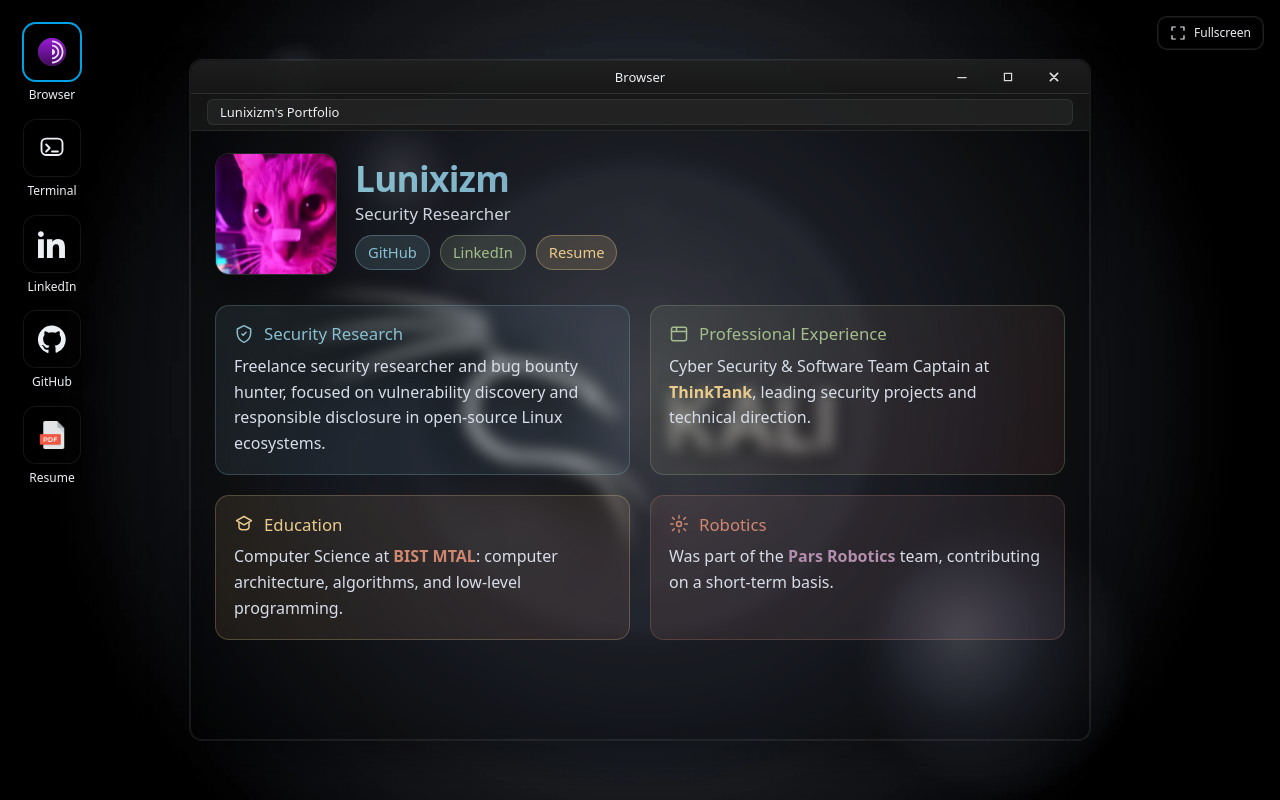
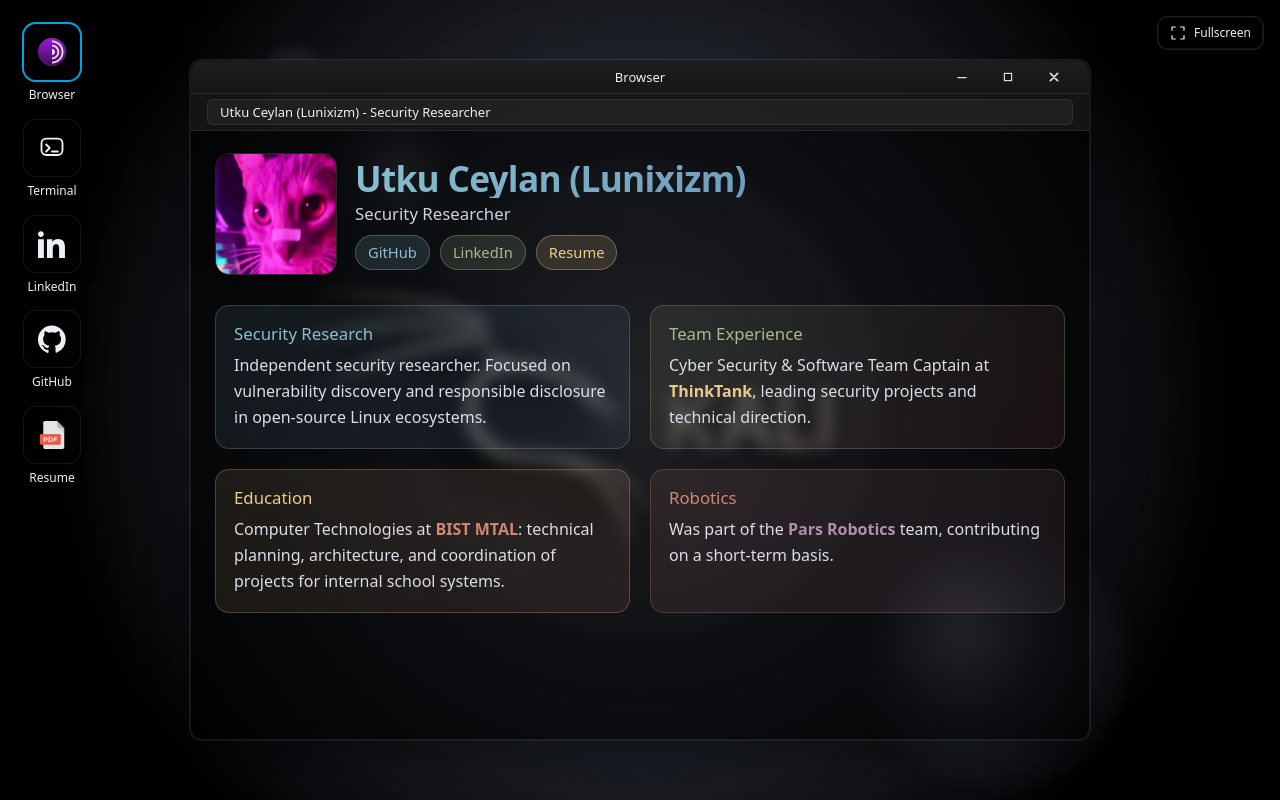
Before and after one commit to Lunixizm0/Lunix-Portfolio, a React (Vite) app: page / in a window 1280 px wide. Built offline with nearby package versions, Linux system fonts and the light colour scheme.

Commit message:
gecko backgroun, resume and history command fixed. boosted opacity etc

```diff
--- a/src/App.tsx
+++ b/src/App.tsx
@@ -1,4 +1,4 @@
-import { createContext, useEffect, useState } from "react";
+import { createContext, useEffect, useRef, useState } from "react";
 import { DefaultTheme, ThemeProvider } from "styled-components";
 import { useTheme } from "./hooks/useTheme";
 import GlobalStyle from "./components/styles/GlobalStyle";
@@ -83,6 +83,7 @@
   const [resumeMounted, setResumeMounted] = useState(false);
   const [resumeVisible, setResumeVisible] = useState(false);
   const [resumeMaximized, setResumeMaximized] = useState(false);
+  const resumeOpenedRef = useRef(false);
 
   // z-index stacking for windows (desktop): highest index on last focused
   const [zTop, setZTop] = useState(500);
@@ -128,6 +129,18 @@
       setTerminalMaximized(false);
     }
   }, [isMobile, themeLoaded]);
+
+  // Listen for open-resume events from terminal command
+  useEffect(() => {
+    const handler = () => {
+      if (!resumeOpenedRef.current) {
+        resumeOpenedRef.current = true;
+        handleOpenResume();
+      }
+    };
+    document.addEventListener('open-resume', handler);
+    return () => document.removeEventListener('open-resume', handler);
+  });
 
   // Disable browser's default behavior
   useEffect(() => {
@@ -184,24 +197,24 @@
   const handleToggleMaximize = () => { setTerminalMaximized(prev => !prev); setTerminalVisible(true); };
 
   // Resume window handlers
-  const handleResumeClose = () => { setResumeMounted(false); setResumeVisible(false); setResumeMaximized(false); };
+  const handleResumeClose = () => { resumeOpenedRef.current = false; setResumeMounted(false); setResumeVisible(false); setResumeMaximized(false); };
   const handleResumeMinimize = () => { setResumeVisible(false); setResumeMaximized(false); };
   const handleOpenResume = () => {
     if (isMobile) {
-      // Force maximized on mobile
       setResumeMounted(true);
       setResumeVisible(true);
       setResumeMaximized(true);
       bringResumeToFront();
       return;
     }
-    // Center on open (desktop)
     const ww = window.innerWidth, wh = window.innerHeight;
-    const w = rsW, h = rsH;
-    setRsX(Math.max(0, Math.round((ww - w) / 2)));
-    setRsY(Math.max(0, Math.round((wh - h) / 2)));
+    setRsX(0);
+    setRsY(0);
+    setRsW(ww);
+    setRsH(wh);
     if (!resumeMounted) setResumeMounted(true);
     setResumeVisible(true);
+    setResumeMaximized(true);
     bringResumeToFront();
   };
   const handleResumeToggleMax = () => { setResumeMaximized(p => !p); setResumeVisible(true); };
@@ -259,7 +272,6 @@
             {welcomeMounted && (
               <WelcomeBrowserWindow
                 onClose={handleWelcomeClose}
-                // On mobile: only close button (omit minimize/maximize)
                 onMinimize={!isMobile ? handleWelcomeMinimize : undefined}
                 onToggleMaximize={!isMobile ? handleWelcomeToggleMax : undefined}
                 isMaximized={welcomeMaximized}
@@ -269,6 +281,7 @@
                 onResize={({ width, height, x, y }) => { if (x!==undefined) setWbX(x); if (y!==undefined) setWbY(y); setWbW(width); setWbH(height); bringBrowserToFront(); }}
                 onFocus={bringBrowserToFront}
                 zIndex={zBrowser}
+                onOpenResume={handleOpenResume}
               />
             )}
 
--- a/src/components/Output.tsx
+++ b/src/components/Output.tsx
@@ -33,9 +33,7 @@
     const full = ['sudo', ...arg].join(' ');
     return (
       <OutputContainer>
-        <GeneralOutput>{full}: command not found</GeneralOutput>
-        <GeneralOutput>Hint: sudo: unable to resolve host kali: Name or service not known</GeneralOutput>
-        <GeneralOutput>Hint: you are already root</GeneralOutput>
+        <GeneralOutput>Nah, least privilage concept. There is no need for that.</GeneralOutput>
       </OutputContainer>
     );
   }
--- a/src/components/ResumeWindow.tsx
+++ b/src/components/ResumeWindow.tsx
@@ -20,7 +20,7 @@
   position: fixed;
   box-sizing: border-box;
   ${({ theme }) => theme.backgroundImage && `
-    background: rgba(0, 0, 0, 0.35);
+    background: rgba(0, 0, 0, 0.65);
     border-radius: 12px;
     box-shadow: 0 20px 40px rgba(0, 0, 0, 0.4), 0 0 0 1px rgba(255, 255, 255, 0.1);
     overflow: hidden;
--- a/src/components/TerminalWindow.tsx
+++ b/src/components/TerminalWindow.tsx
@@ -21,7 +21,7 @@
 
 const WindowFrame = styled.div<{ maximized?: boolean; hidden?: boolean; x?: number; y?: number; width?: number; height?: number; isTransforming?: boolean; zIndex?: number }>`
   ${({ theme }) => theme.backgroundImage && `
-    background: rgba(0, 0, 0, 0.35);
+    background: rgba(0, 0, 0, 0.65);
     border-radius: 12px;
     box-shadow: 0 20px 40px rgba(0, 0, 0, 0.4), 0 0 0 1px rgba(255, 255, 255, 0.1);
     overflow: hidden;
--- a/src/components/WelcomeBrowserWindow.tsx
+++ b/src/components/WelcomeBrowserWindow.tsx
@@ -14,6 +14,7 @@
   visible?: boolean;
   onFocus?: () => void;
   zIndex?: number;
+  onOpenResume?: () => void;
 };
 
 const Frame = styled.div<{ x?: number; y?: number; width?: number; height?: number; maximized?: boolean; hidden?: boolean; isTransforming?: boolean; zIndex?: number }>`
@@ -22,7 +23,7 @@
   display: flex;
   flex-direction: column;
   ${({ theme }) => theme.backgroundImage && `
-    background: rgba(0, 0, 0, 0.35);
+    background: rgba(0, 0, 0, 0.65);
     border-radius: 12px;
     box-shadow: 0 20px 40px rgba(0, 0, 0, 0.4), 0 0 0 1px rgba(255, 255, 255, 0.1);
     overflow: hidden;
@@ -136,7 +137,7 @@
 const MIN_W = 520; const MIN_H = 340;
 const clamp = (v: number, min: number, max: number) => Math.max(min, Math.min(max, v));
 
-const WelcomeBrowserWindow: React.FC<Props> = ({ onClose, onMinimize, isMaximized = false, onToggleMaximize, x = 140, y = 60, width = 900, height = 680, onMove, onResize, visible = true, onFocus, zIndex }) => {
+const WelcomeBrowserWindow: React.FC<Props> = ({ onClose, onMinimize, isMaximized = false, onToggleMaximize, x = 140, y = 60, width = 900, height = 680, onMove, onResize, visible = true, onFocus, zIndex, onOpenResume }) => {
   const posRef = useRef({ x, y });
   const sizeRef = useRef({ width, height });
   useEffect(() => { posRef.current = { x, y }; }, [x, y]);
@@ -228,7 +229,7 @@
       )}
 
       <Toolbar>
-        <LocationBar>Lunixizm's Portfolio</LocationBar>
+        <LocationBar>Utku Ceylan (Lunixizm) - Security Researcher</LocationBar>
       </Toolbar>
 
       <Content maximized={isMaximized}>
@@ -248,7 +249,7 @@
             <img
               className="welcome-avatar"
               src="/favicon.webp"
-              alt="Lunixizm"
+              alt="Utku Ceylan"
               style={{
                 width: '120px',
                 height: '120px',
@@ -267,7 +268,7 @@
                 WebkitTextFillColor: 'transparent',
                 fontWeight: 800,
                 letterSpacing: '-0.02em'
-              }}>Lunixizm</h1>
+              }}>Utku Ceylan (Lunixizm)</h1>
               <p style={{
                 margin: '6px 0 0 0',
                 fontSize: '1.05rem',
@@ -287,8 +288,8 @@
                 <a href="https://www.linkedin.com/in/utku-ceylan-" target="_blank" rel="noreferrer" style={{
                   textDecoration: 'none', color: '#A3BE8C', background: 'rgba(163, 190, 140, 0.15)', padding: '8px 12px', borderRadius: '999px', border: '1px solid rgba(163,190,140,0.35)', fontSize: '0.92rem'
                 }}>LinkedIn</a>
-                <a href="/Resume.pdf" target="_blank" rel="noreferrer" style={{
-                  textDecoration: 'none', color: '#EBCB8B', background: 'rgba(235, 203, 139, 0.15)', padding: '8px 12px', borderRadius: '999px', border: '1px solid rgba(235,203,139,0.35)', fontSize: '0.92rem'
+                <a href="/Resume.pdf" onClick={(e) => { e.preventDefault(); onOpenResume?.(); }} style={{
+                  textDecoration: 'none', color: '#EBCB8B', background: 'rgba(235, 203, 139, 0.15)', padding: '8px 12px', borderRadius: '999px', border: '1px solid rgba(235,203,139,0.35)', fontSize: '0.92rem', cursor: 'pointer'
                 }}>Resume</a>
               </div>
             </div>
@@ -313,15 +314,11 @@
               onMouseEnter={(e) => { e.currentTarget.style.transform = 'translateY(-3px)'; e.currentTarget.style.boxShadow = '0 14px 30px rgba(136, 192, 208, 0.18)'; }}
               onMouseLeave={(e) => { e.currentTarget.style.transform = 'translateY(0)'; e.currentTarget.style.boxShadow = 'none'; }}
             >
-              <div style={{ display: 'flex', alignItems: 'center', marginBottom: '10px', gap: '10px' }}>
-                <svg width="20" height="20" viewBox="0 0 24 24" fill="none" stroke="#88C0D0" strokeWidth="1.8" strokeLinecap="round" strokeLinejoin="round" aria-hidden="true">
-                  <path d="M12 2 L20 6 V11 C20 16 16.5 20 12 22 C7.5 20 4 16 4 11 V6 Z" />
-                  <path d="M9.5 12 L11 13.5 L14.5 10" />
-                </svg>
+              <div style={{ marginBottom: '10px' }}>
                 <h3 style={{ margin: 0, color: '#88C0D0', fontSize: '1.05rem' }}>Security Research</h3>
               </div>
               <p style={{ margin: 0, lineHeight: 1.6 as any, color: '#D8DEE9' }}>
-                Freelance security researcher and bug bounty hunter, focused on vulnerability discovery and responsible disclosure in open-source Linux ecosystems.
+                Independent security researcher. Focused on vulnerability discovery and responsible disclosure in open-source Linux ecosystems.
               </p>
             </div>
 
@@ -338,13 +335,8 @@
               onMouseEnter={(e) => { e.currentTarget.style.transform = 'translateY(-3px)'; e.currentTarget.style.boxShadow = '0 14px 30px rgba(163, 190, 140, 0.18)'; }}
               onMouseLeave={(e) => { e.currentTarget.style.transform = 'translateY(0)'; e.currentTarget.style.boxShadow = 'none'; }}
             >
-              <div style={{ display: 'flex', alignItems: 'center', marginBottom: '10px', gap: '10px' }}>
-                <svg width="20" height="20" viewBox="0 0 24 24" fill="none" stroke="#A3BE8C" strokeWidth="1.8" strokeLinecap="round" strokeLinejoin="round" aria-hidden="true">
-                  <rect x="3" y="4" width="18" height="16" rx="2" />
-                  <path d="M3 9 H21" />
-                  <path d="M9 4 V9" />
-                </svg>
-                <h3 style={{ margin: 0, color: '#A3BE8C', fontSize: '1.05rem' }}>Professional Experience</h3>
+              <div style={{ marginBottom: '10px' }}>
+                <h3 style={{ margin: 0, color: '#A3BE8C', fontSize: '1.05rem' }}>Team Experience</h3>
               </div>
               <p style={{ margin: 0, lineHeight: 1.6 as any, color: '#D8DEE9' }}>
                 Cyber Security &amp; Software Team Captain at <strong style={{ color: '#EBCB8B' }}>ThinkTank</strong>, leading security projects and technical direction.
@@ -363,15 +355,11 @@
               onMouseEnter={(e) => { e.currentTarget.style.transform = 'translateY(-3px)'; e.currentTarget.style.boxShadow = '0 14px 30px rgba(235, 203, 139, 0.18)'; }}
               onMouseLeave={(e) => { e.currentTarget.style.transform = 'translateY(0)'; e.currentTarget.style.boxShadow = 'none'; }}
             >
-              <div style={{ display: 'flex', alignItems: 'center', marginBottom: '10px', gap: '10px' }}>
-                <svg width="20" height="20" viewBox="0 0 24 24" fill="none" stroke="#EBCB8B" strokeWidth="1.8" strokeLinecap="round" strokeLinejoin="round" aria-hidden="true">
-                  <path d="M12 3 L21 8 L12 13 L3 8 Z" />
-                  <path d="M6 10.5 V16 C6 17.5 8.5 19 12 19 C15.5 19 18 17.5 18 16 V10.5" />
-                </svg>
+              <div style={{ marginBottom: '10px' }}>
                 <h3 style={{ margin: 0, color: '#EBCB8B', fontSize: '1.05rem' }}>Education</h3>
               </div>
               <p style={{ margin: 0, lineHeight: 1.6 as any, color: '#D8DEE9' }}>
-                Computer Science at <strong style={{ color: '#D08770' }}>BIST MTAL</strong>: computer architecture, algorithms, and low-level programming.
+                Computer Technologies at <strong style={{ color: '#D08770' }}>BIST MTAL</strong>: technical planning, architecture, and coordination of projects for internal school systems.
               </p>
             </div>
 
@@ -387,11 +375,7 @@
               onMouseEnter={(e) => { e.currentTarget.style.transform = 'translateY(-3px)'; e.currentTarget.style.boxShadow = '0 14px 30px rgba(208, 135, 112, 0.18)'; }}
               onMouseLeave={(e) => { e.currentTarget.style.transform = 'translateY(0)'; e.currentTarget.style.boxShadow = 'none'; }}
             >
-              <div style={{ display: 'flex', alignItems: 'center', marginBottom: '10px', gap: '10px' }}>
-                <svg width="20" height="20" viewBox="0 0 24 24" fill="none" stroke="#D08770" strokeWidth="1.8" strokeLinecap="round" strokeLinejoin="round" aria-hidden="true">
-                  <circle cx="12" cy="12" r="3" />
-                  <path d="M12 2 V5 M12 19 V22 M4.2 4.2 L6.3 6.3 M17.7 17.7 L19.8 19.8 M2 12 H5 M19 12 H22 M4.2 19.8 L6.3 17.7 M17.7 6.3 L19.8 4.2" />
-                </svg>
+              <div style={{ marginBottom: '10px' }}>
                 <h3 style={{ margin: 0, color: '#D08770', fontSize: '1.05rem' }}>Robotics</h3>
               </div>
               <p style={{ margin: 0, lineHeight: 1.6 as any, color: '#D8DEE9' }}>
--- a/src/components/commands/About.tsx
+++ b/src/components/commands/About.tsx
@@ -11,10 +11,10 @@
         Hi, my name is <HighlightSpan>Utku Ceylan</HighlightSpan>.
       </p>
       <p>
-        I'm a <HighlightAlt>Junior Cyber Security Analyst & Team Leader</HighlightAlt> based in Turkey.
+        I'm a <HighlightAlt>Junior Security Researcher & Team Leader</HighlightAlt> based in Turkey.
       </p>
       <p>
-        I am passionate about penetration testing and coding.
+        I am passionate about security research in large ecosystems.
       </p>
     </AboutWrapper>
   );
--- a/src/components/commands/Email.tsx
+++ b/src/components/commands/Email.tsx
@@ -10,11 +10,11 @@
   const currentCommand = _.split(history[0], " ");
 
   if (rerender && currentCommand[0] === "email" && currentCommand.length <= 1) {
-    window.open("mailto:" + "lunix@lunixizm.website", "_self");
+    window.open("mailto:" + "portfolio@lunixizm.website", "_self");
   }
 
   const handleEmailClick = () => {
-    window.open("mailto:" + "lunix@lunixizm.website", "_self");
+    window.open("mailto:" + "portfolio@lunixizm.website", "_self");
   };
 
   return (
@@ -27,7 +27,7 @@
           color: 'inherit'
         }}
       >
-        lunix@lunixizm.website
+        portfolio@lunixizm.website
       </span>
     </Wrapper>
   );
--- a/src/components/commands/History.tsx
+++ b/src/components/commands/History.tsx
@@ -5,7 +5,7 @@
 
 const History: React.FC = () => {
   const { history, index, executeCommand } = useContext(termContext);
-  const currentHistory = _.reverse(_.slice(history, index));
+  const currentHistory = _.reverse(_.slice(history, 0, index));
 
   const handleHistoryClick = (cmd: string) => {
     if (executeCommand) {
--- a/src/components/commands/Projects.tsx
+++ b/src/components/commands/Projects.tsx
@@ -45,7 +45,7 @@
     <div data-testid="projects">
       <ProjectsIntro>
         “Talk is cheap. Show me the code”? I got you! <br />
-        Here are some of my projects you shouldn't miss
+        Here are some of my projects.
       </ProjectsIntro>
       {projects.map(({ id, title, desc, url }) => (
         <ProjectContainer key={id}>
@@ -66,12 +66,19 @@
 const projects = [
   {
     id: 1,
+    title: "ahenk-debug",
+    desc: "A diagnostic tool for Ahenk, a remote managament system for Pardus ETAP.",
+    url: "https://github.com/Lunixizm0/ahenk-debug",
+  },
+
+  {
+    id: 2,
     title: "Data-Collector",
     desc: "A data collector tool for Windows.",
     url: "https://github.com/Lunixizm0/Data-Collector",
   },
   {
-    id: 2,
+    id: 3,
     title: "Walkie Talkie",
     desc: "A communication tool that allows users to send messages and talk securely over LAN.",
     url: "https://github.com/Lunixizm0/Walkie",
--- a/src/components/commands/Resume.tsx
+++ b/src/components/commands/Resume.tsx
@@ -1,17 +1,15 @@
-import { useContext } from "react";
+import { useContext, useEffect } from "react";
 import _ from "lodash";
 import { termContext } from "../Terminal";
 
 const Resume: React.FC = () => {
-  const { history, rerender } = useContext(termContext);
+  const { history, index, rerender } = useContext(termContext);
 
-  /* ===== get current command ===== */
-  const currentCommand = _.split(history[0], " ");
-
-  /* ===== check current command makes redirect ===== */
-  if (rerender && currentCommand[0] === "resume") {
-    window.open("/Resume.pdf", "_blank");
-  }
+  useEffect(() => {
+    if (rerender && history[index] === "resume") {
+      document.dispatchEvent(new CustomEvent('open-resume'));
+    }
+  }, [rerender, history, index]);
 
   return <span></span>;
 };
--- a/src/components/commands/Socials.tsx
+++ b/src/components/commands/Socials.tsx
@@ -74,7 +74,7 @@
   {
     id: 3,
     title: "Mail",
-    url: "lunix@lunixizm.website",
+    url: "portfolio@lunixizm.website",
     tab: 5,
   },
 ];
--- a/src/components/styles/GlobalStyle.tsx
+++ b/src/components/styles/GlobalStyle.tsx
@@ -25,10 +25,7 @@
     display: block;
   }
 
-  body {
-    font-family: 'IBM Plex Mono', monospace;
-    font-weight: 500;
-    background-color: ${({ theme }) => theme.backgroundImage ? 'transparent' : theme.colors?.body};
+  html {
     ${({ theme }) => theme.backgroundImage && `
       background-image: url(${theme.backgroundImage});
       background-size: cover;
@@ -36,13 +33,19 @@
       background-repeat: no-repeat;
       background-attachment: fixed;
     `}
+  }
+
+  body {
+    font-family: 'IBM Plex Mono', monospace;
+    font-weight: 500;
+    background-color: ${({ theme }) => theme.backgroundImage ? 'transparent' : theme.colors?.body};
     color: ${({ theme }) => theme.colors?.text[100]};
   }
 
   /* background-attachment: fixed is unreliable/glitchy on mobile browsers
      (notably iOS Safari), so fall back to scroll on small screens */
   @media (max-width: 768px) {
-    body {
+    html {
       background-attachment: scroll;
     }
   }
```
